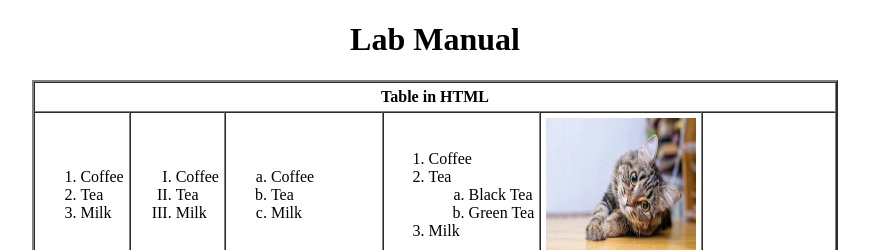
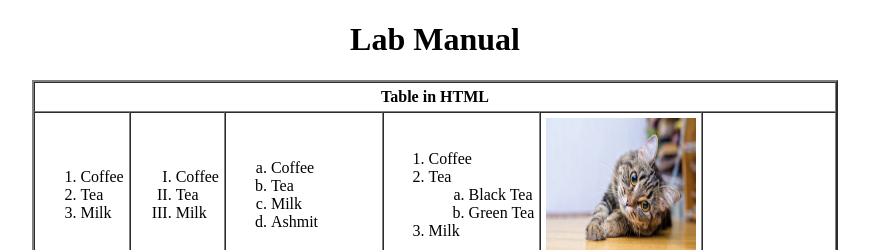
Before and after one commit to sukhada35/WP, a plain HTML site: page experiment 3/task3.html in a window 1280 px wide. Shown: the top 250 px of the page, without its empty margins (205-1074 px from the left). Drawn offline with Linux system fonts and the light colour scheme.

Commit message:
changed task 3

```diff
--- a/experiment 3/task3.html
+++ b/experiment 3/task3.html
@@ -32,6 +32,7 @@
                         <li>Coffee</li>
                         <li>Tea</li>
                         <li>Milk</li>
+                        <li>Ashmit</li>
                     </ol>
                 </td>
                 <td>
```
